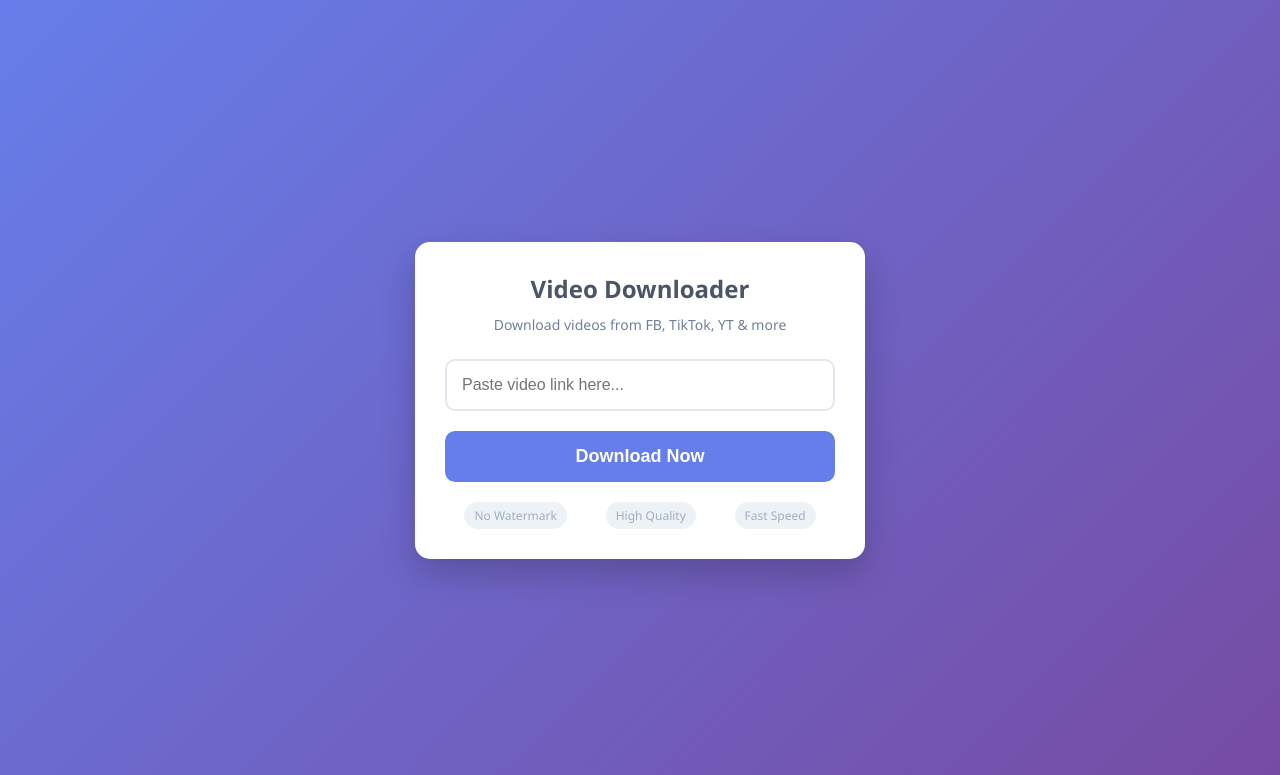
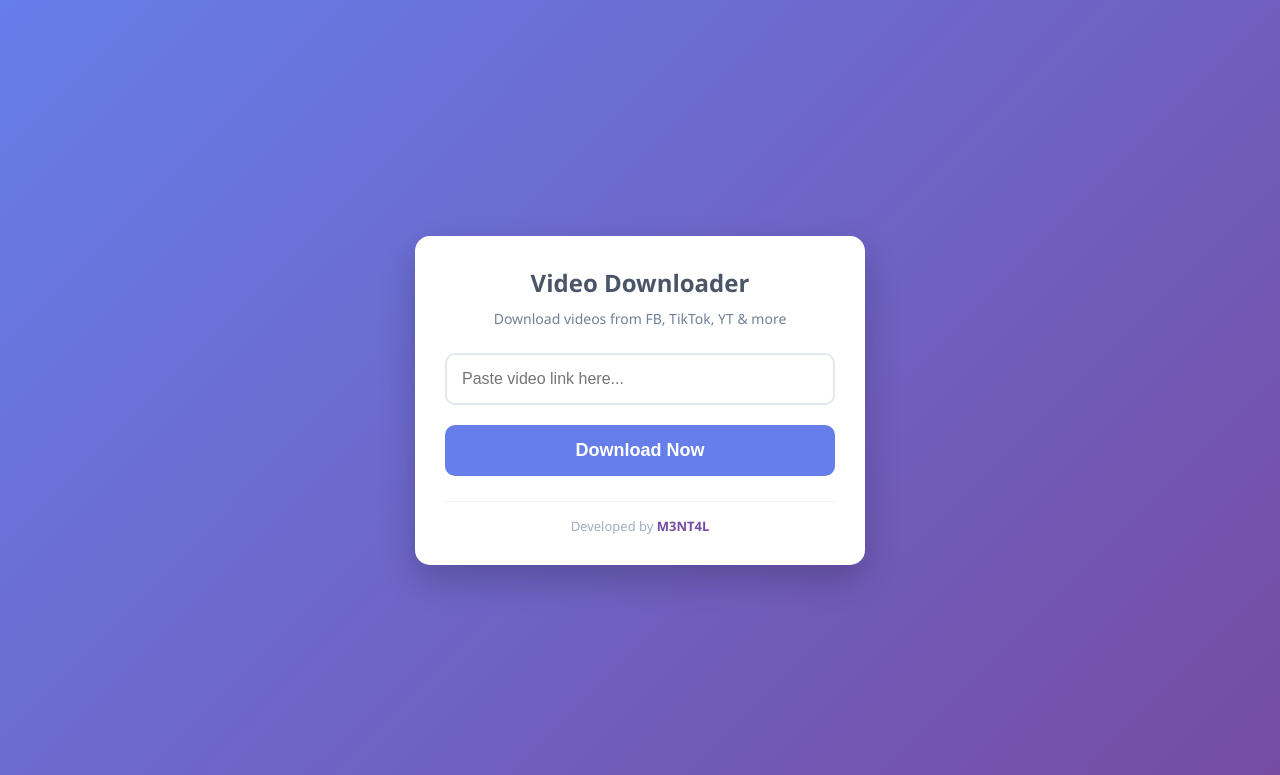
Before and after one commit to shihab7x/App-Downloader, a Flask app: page / in a window 1280 px wide. Shown: the top 775 px of the page. Run offline with Flask 3, Linux system fonts and the light colour scheme.

Commit message:
Refactor index.html layout and styles
Adjusted layout width and simplified CSS styles. Removed unused features section and added footer credit.

```diff
--- a/templates/index.html
+++ b/templates/index.html
@@ -20,20 +20,12 @@
             padding: 30px;
             border-radius: 15px;
             box-shadow: 0 15px 35px rgba(0,0,0,0.2);
-            width: 100%;
+            width: 90%;
             max-width: 450px;
             text-align: center;
         }
-        h1 {
-            color: #4a5568;
-            margin-bottom: 10px;
-            font-size: 24px;
-        }
-        p {
-            color: #718096;
-            margin-bottom: 25px;
-            font-size: 14px;
-        }
+        h1 { color: #4a5568; margin-bottom: 10px; font-size: 24px; }
+        p { color: #718096; margin-bottom: 25px; font-size: 14px; }
         input[type="text"] {
             width: 100%;
             padding: 15px;
@@ -42,10 +34,6 @@
             font-size: 16px;
             margin-bottom: 20px;
             outline: none;
-            transition: border-color 0.3s;
-        }
-        input[type="text"]:focus {
-            border-color: #667eea;
         }
         button {
             width: 100%;
@@ -57,27 +45,15 @@
             font-size: 18px;
             font-weight: bold;
             cursor: pointer;
-            transition: background 0.3s, transform 0.2s;
         }
-        button:hover {
-            background: #5a67d8;
-            transform: translateY(-2px);
+        .footer-credit {
+            margin-top: 25px;
+            font-size: 13px;
+            color: #a0aec0;
+            border-top: 1px solid #edf2f7;
+            padding-top: 15px;
         }
-        button:active {
-            transform: translateY(0);
-        }
-        .features {
-            margin-top: 20px;
-            display: flex;
-            justify-content: space-around;
-            font-size: 12px;
-            color: #a0aec0;
-        }
-        .badge {
-            background: #edf2f7;
-            padding: 5px 10px;
-            border-radius: 20px;
-        }
+        .brand-name { color: #764ba2; font-weight: bold; }
     </style>
 </head>
 <body>
@@ -91,12 +67,10 @@
             <button type="submit">Download Now</button>
         </form>
 
-        <div class="features">
-            <span class="badge">No Watermark</span>
-            <span class="badge">High Quality</span>
-            <span class="badge">Fast Speed</span>
+        <div class="footer-credit">
+            Developed by <span class="brand-name">M3NT4L</span>
         </div>
     </div>
 
 </body>
-          </html>
+</html>
```
